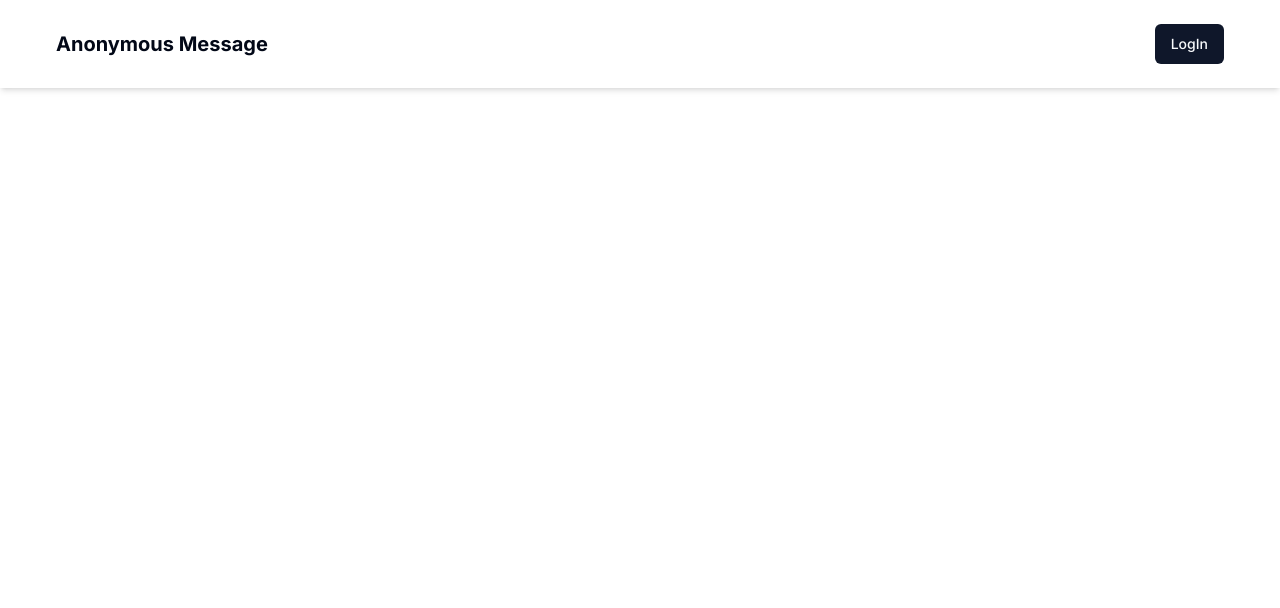
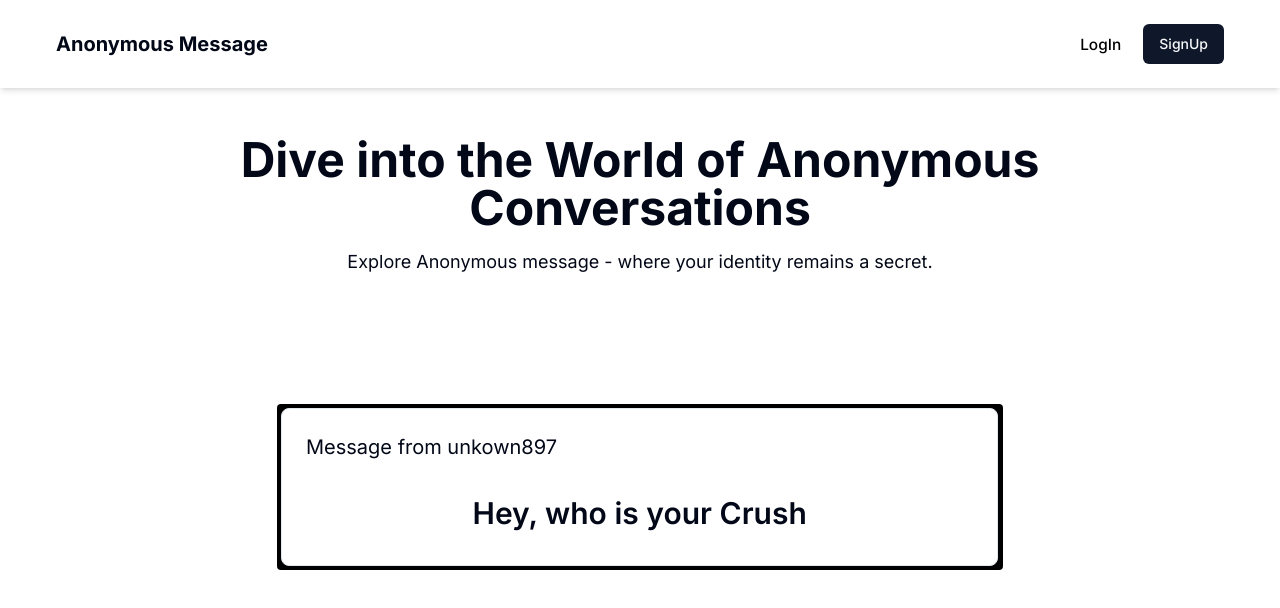
Before and after one commit to PARSHAV529/anonymous-msg, a Next.js app: page / in a window 1280 px wide. Shown: the top 608 px of the page. Built offline with nearby package versions, Linux system fonts and the light colour scheme; no server answers.

Commit message:
frontend almost completeccommit

```diff
--- a/package.json
+++ b/package.json
@@ -24,6 +24,8 @@
     "bcryptjs": "^2.4.3",
     "class-variance-authority": "^0.7.0",
     "clsx": "^2.1.1",
+    "embla-carousel-autoplay": "^8.1.5",
+    "embla-carousel-react": "^8.1.5",
     "input-otp": "^1.2.4",
     "lucide-react": "^0.395.0",
     "mongoose": "^8.4.1",
--- a/src/app/(app)/dashboard/page.tsx
+++ b/src/app/(app)/dashboard/page.tsx
@@ -22,8 +22,11 @@
   const [message, setMessage] = useState<Message[]>([])
   const [loading, setLoading] = useState(false)
   const [switchLoading, setSwitchLoading] = useState(false)
+  const route = useRouter()
 
   const { toast } = useToast()
+
+
 
   const handelDeleteMessage = (messageId: string) => {
 
@@ -32,6 +35,13 @@
 
   }
   const { data: session } = useSession()
+
+
+
+   if (!session || !session.user) {
+    // return <div>plese Login </div>
+    route.replace('/signIn')
+  }
 
   const form = useForm({
     resolver: zodResolver(acceptingMessage)
@@ -143,9 +153,7 @@
   }
 
 
-  if (!session || !session.user) {
-    return <div>plese Login </div>
-  }
+
   return (
     <div className="my-8 mx-4 md:mx-8 lg:mx-auto p-6 bg-white rounded w-full max-w-6xl">
       <h1 className="text-4xl font-bold mb-4">User Dashboard</h1>
--- a/src/app/(auth)/signIn/page.tsx
+++ b/src/app/(auth)/signIn/page.tsx
@@ -82,7 +82,7 @@
         <div className="text-center">
           <h1 className="text-3xl font-extrabold
 tracking-tight lg:text-4xl mb-6">
-            Join Anonymous Message
+            Welcome back To Anonymous Message
           </h1>
           <p className="mb-4">Sign In to start your anonymous
             adventure</p>
--- a/src/app/(auth)/verify/[username]/page.tsx
+++ b/src/app/(auth)/verify/[username]/page.tsx
@@ -77,9 +77,9 @@
                   </h1>
 
                 </div>
-                <div className="space-y-2 ">
+                <div className=" flex flex-col justify-center w-full items-center ">
                 <Form {...form}>
-            <form onSubmit={onSubmit} className="space-y-6">
+            <form onSubmit={onSubmit} className="flex gap-2 items-end">
 
 
           <InputOTP
@@ -89,8 +89,8 @@
                     className="text-black"
                     onChange={(value) => setValue(value)}
                 >
-                    <InputOTPGroup>
-                        <InputOTPSlot index={0} />
+                    <InputOTPGroup >
+                        <InputOTPSlot  index={0} />
                         <InputOTPSlot index={1} />
                         <InputOTPSlot index={2} />
                         <InputOTPSlot index={3} />
@@ -99,13 +99,13 @@
                     </InputOTPGroup>
                 </InputOTP>
 
-                <Button type="submit" disabled={isSubmitting}>{
+                <Button type="submit"  disabled={isSubmitting}>{
               isSubmitting ? <><Loader2 className="mr-2 h-4 w-4 animate-spin" />Please wait</> : "Submit"
             }</Button>
           </form>
         </Form>
 
-                <div className="text-center text-black text-sm">
+                <div className="text-center mt-5     text-black text-sm">
                     {value === "" ? (
                         <>Enter the verification code sent to your email</>
                     ) : (
--- a/src/app/page.tsx
+++ b/src/app/page.tsx
@@ -1,10 +1,45 @@
-import { MessageCard } from "@/components/MessageCard";
-import Image from "next/image";
+'use client'
+import { Card, CardContent, CardHeader } from "@/components/ui/card"
+import {
+  Carousel,
+  CarouselContent,
+  CarouselItem,
+  CarouselNext,
+  CarouselPrevious,
+} from "@/components/ui/carousel"
+import Autoplay from 'embla-carousel-autoplay'
+import message from '@/messages.json'
 
 export default function Home() {
   return (
-    <main className="flex min-h-screen flex-col items-center justify-between p-24">
-      {/* <MessageCard/> */}
+    <main className='flex-grow flex flex-col items-center
+    justify-center px-4 md:px-24 py-12'>
+      <section className='text-center mb-8 md:mb-12'>
+        <h1 className='text-3xl md:text-5xl font-bold'> Dive into the World of Anonymous
+          Conversations</h1>
+        <p className="mt-3 md:mt-4 text-base md:text-lg">Explore Anonymous message - where your identity remains a secret.</p>
+      </section>
+      <Carousel className="w-2/3 mt-20 rounded-sm bg-black  "
+      plugins={[Autoplay({delay:2000})]}>
+        <CarouselContent className=" ">
+          {message.map((message,index)=>(
+            <CarouselItem className="" key={index}>
+            <div className="p-1 w-full ">
+              <Card className=" ">
+                <CardHeader className="text-xl">
+                            {message.title}
+                </CardHeader>
+                <CardContent className="flex aspect-square w-full  h-20 items-center justify-center ">
+                  <span className="text-3xl font-semibold">{message.content}</span>
+                </CardContent>
+              </Card>
+            </div>
+          </CarouselItem>
+          ))}
+        </CarouselContent>
+        {/* <CarouselPrevious /> */}
+        {/* <CarouselNext /> */}
+      </Carousel>
     </main>
   );
 }
--- a/src/components/Navbar.tsx
+++ b/src/components/Navbar.tsx
@@ -11,16 +11,23 @@
     <nav className='p-4 md:p-6 shadow-md'>
       <div className='container mx-auto flex flex-col
     md:flex-row justify-between items-center'>
-        <a href="#" className='text-xl font-bold mb-4 md:mb-0'> Anonymous Message</a>
+        <a href="/" className='text-xl font-bold mb-4 md:mb-0'> Anonymous Message</a>
         {
           session ? (
             <>
+            <div className="flex items-center gap-2">
               <span className="mr-4">Welcome , {user.username}</span>
+
+              <Link  href='/dashboard'><Button className=" ">Dashboard</Button></Link>
               <Button className="w-full md:w-auto" onClick={() => {
                 signOut()
               }}>Sign Out</Button>
-            </>
-          ) : (<Link  href='/signIn'><Button className="w-full md:w-auto">LogIn</Button></Link>)
+
+            </div>
+
+              </>
+          ) : (<div className="flex gap-2"><Link  href='/signIn'><Button className=" bg-white hover:bg-white text-black scale-110">LogIn</Button>
+                </Link><Link  href='/signup'><Button className=" ">SignUp</Button></Link></div>)
         }
       </div>
     </nav>
--- /dev/null
+++ b/src/components/ui/carousel.tsx
@@ -0,0 +1,262 @@
+"use client"
+
+import * as React from "react"
+import useEmblaCarousel, {
+  type UseEmblaCarouselType,
+} from "embla-carousel-react"
+import { ArrowLeft, ArrowRight } from "lucide-react"
+
+import { cn } from "@/lib/utils"
+import { Button } from "@/components/ui/button"
+
+type CarouselApi = UseEmblaCarouselType[1]
+type UseCarouselParameters = Parameters<typeof useEmblaCarousel>
+type CarouselOptions = UseCarouselParameters[0]
+type CarouselPlugin = UseCarouselParameters[1]
+
+type CarouselProps = {
+  opts?: CarouselOptions
+  plugins?: CarouselPlugin
+  orientation?: "horizontal" | "vertical"
+  setApi?: (api: CarouselApi) => void
+}
+
+type CarouselContextProps = {
+  carouselRef: ReturnType<typeof useEmblaCarousel>[0]
+  api: ReturnType<typeof useEmblaCarousel>[1]
+  scrollPrev: () => void
+  scrollNext: () => void
+  canScrollPrev: boolean
+  canScrollNext: boolean
+} & CarouselProps
+
+const CarouselContext = React.createContext<CarouselContextProps | null>(null)
+
+function useCarousel() {
+  const context = React.useContext(CarouselContext)
+
+  if (!context) {
+    throw new Error("useCarousel must be used within a <Carousel />")
+  }
+
+  return context
+}
+
+const Carousel = React.forwardRef<
+  HTMLDivElement,
+  React.HTMLAttributes<HTMLDivElement> & CarouselProps
+>(
+  (
+    {
+      orientation = "horizontal",
+      opts,
+      setApi,
+      plugins,
+      className,
+      children,
+      ...props
+    },
+    ref
+  ) => {
+    const [carouselRef, api] = useEmblaCarousel(
+      {
+        ...opts,
+        axis: orientation === "horizontal" ? "x" : "y",
+      },
+      plugins
+    )
+    const [canScrollPrev, setCanScrollPrev] = React.useState(false)
+    const [canScrollNext, setCanScrollNext] = React.useState(false)
+
+    const onSelect = React.useCallback((api: CarouselApi) => {
+      if (!api) {
+        return
+      }
+
+      setCanScrollPrev(api.canScrollPrev())
+      setCanScrollNext(api.canScrollNext())
+    }, [])
+
+    const scrollPrev = React.useCallback(() => {
+      api?.scrollPrev()
+    }, [api])
+
+    const scrollNext = React.useCallback(() => {
+      api?.scrollNext()
+    }, [api])
+
+    const handleKeyDown = React.useCallback(
+      (event: React.KeyboardEvent<HTMLDivElement>) => {
+        if (event.key === "ArrowLeft") {
+          event.preventDefault()
+          scrollPrev()
+        } else if (event.key === "ArrowRight") {
+          event.preventDefault()
+          scrollNext()
+        }
+      },
+      [scrollPrev, scrollNext]
+    )
+
+    React.useEffect(() => {
+      if (!api || !setApi) {
+        return
+      }
+
+      setApi(api)
+    }, [api, setApi])
+
+    React.useEffect(() => {
+      if (!api) {
+        return
+      }
+
+      onSelect(api)
+      api.on("reInit", onSelect)
+      api.on("select", onSelect)
+
+      return () => {
+        api?.off("select", onSelect)
+      }
+    }, [api, onSelect])
+
+    return (
+      <CarouselContext.Provider
+        value={{
+          carouselRef,
+          api: api,
+          opts,
+          orientation:
+            orientation || (opts?.axis === "y" ? "vertical" : "horizontal"),
+          scrollPrev,
+          scrollNext,
+          canScrollPrev,
+          canScrollNext,
+        }}
+      >
+        <div
+          ref={ref}
+          onKeyDownCapture={handleKeyDown}
+          className={cn("relative", className)}
+          role="region"
+          aria-roledescription="carousel"
+          {...props}
+        >
+          {children}
+        </div>
+      </CarouselContext.Provider>
+    )
+  }
+)
+Carousel.displayName = "Carousel"
+
+const CarouselContent = React.forwardRef<
+  HTMLDivElement,
+  React.HTMLAttributes<HTMLDivElement>
+>(({ className, ...props }, ref) => {
+  const { carouselRef, orientation } = useCarousel()
+
+  return (
+    <div ref={carouselRef} className="overflow-hidden">
+      <div
+        ref={ref}
+        className={cn(
+          "flex",
+          orientation === "horizontal" ? "-ml-4" : "-mt-4 flex-col",
+          className
+        )}
+        {...props}
+      />
+    </div>
+  )
+})
+CarouselContent.displayName = "CarouselContent"
+
+const CarouselItem = React.forwardRef<
+  HTMLDivElement,
+  React.HTMLAttributes<HTMLDivElement>
+>(({ className, ...props }, ref) => {
+  const { orientation } = useCarousel()
+
+  return (
+    <div
+      ref={ref}
+      role="group"
+      aria-roledescription="slide"
+      className={cn(
+        "min-w-0 shrink-0 grow-0 basis-full",
+        orientation === "horizontal" ? "pl-4" : "pt-4",
+        className
+      )}
+      {...props}
+    />
+  )
+})
+CarouselItem.displayName = "CarouselItem"
+
+const CarouselPrevious = React.forwardRef<
+  HTMLButtonElement,
+  React.ComponentProps<typeof Button>
+>(({ className, variant = "outline", size = "icon", ...props }, ref) => {
+  const { orientation, scrollPrev, canScrollPrev } = useCarousel()
+
+  return (
+    <Button
+      ref={ref}
+      variant={variant}
+      size={size}
+      className={cn(
+        "absolute  h-8 w-8 rounded-full",
+        orientation === "horizontal"
+          ? "-left-12 top-1/2 -translate-y-1/2"
+          : "-top-12 left-1/2 -translate-x-1/2 rotate-90",
+        className
+      )}
+      disabled={!canScrollPrev}
+      onClick={scrollPrev}
+      {...props}
+    >
+      <ArrowLeft className="h-4 w-4" />
+      <span className="sr-only">Previous slide</span>
+    </Button>
+  )
+})
+CarouselPrevious.displayName = "CarouselPrevious"
+
+const CarouselNext = React.forwardRef<
+  HTMLButtonElement,
+  React.ComponentProps<typeof Button>
+>(({ className, variant = "outline", size = "icon", ...props }, ref) => {
+  const { orientation, scrollNext, canScrollNext } = useCarousel()
+
+  return (
+    <Button
+      ref={ref}
+      variant={variant}
+      size={size}
+      className={cn(
+        "absolute h-8 w-8 rounded-full",
+        orientation === "horizontal"
+          ? "-right-12 top-1/2 -translate-y-1/2"
+          : "-bottom-12 left-1/2 -translate-x-1/2 rotate-90",
+        className
+      )}
+      disabled={!canScrollNext}
+      onClick={scrollNext}
+      {...props}
+    >
+      <ArrowRight className="h-4 w-4" />
+      <span className="sr-only">Next slide</span>
+    </Button>
+  )
+})
+CarouselNext.displayName = "CarouselNext"
+
+export {
+  type CarouselApi,
+  Carousel,
+  CarouselContent,
+  CarouselItem,
+  CarouselPrevious,
+  CarouselNext,
+}
--- /dev/null
+++ b/src/messages.json
@@ -0,0 +1,17 @@
+[
+    {
+        "title": "Message from Neha",
+        "content": "Hey,how are you doing today?",
+        "recivied": " Just now"
+    },
+    {
+        "title": "Message from User123",
+        "content": "Hey, Which college in you are ",
+        "recivied": "2 hours ago"
+    },
+    {
+        "title": "Message from unkown897",
+        "content": "Hey, who is your Crush",
+        "recivied": "10 minutes ago"
+    }
+]
--- a/src/schema/messageSchema.ts
+++ b/src/schema/messageSchema.ts
@@ -1,4 +1,3 @@
-import { Content } from 'next/font/google'
 import {z} from 'zod'
 
 export const messageSchema = z.object({
```
Also changed, not shown: 2 other files (tests, documents, lock files or other folders).
